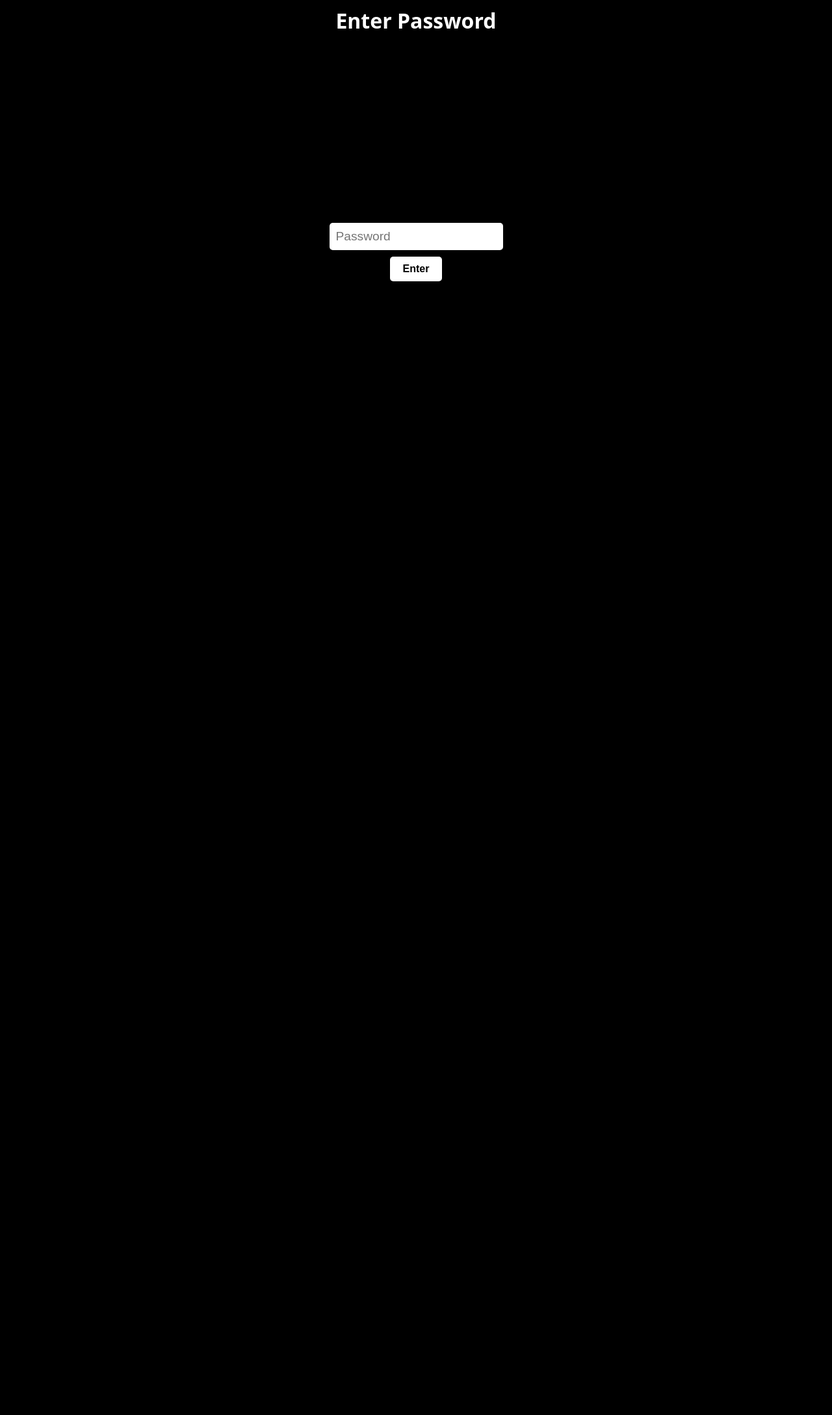
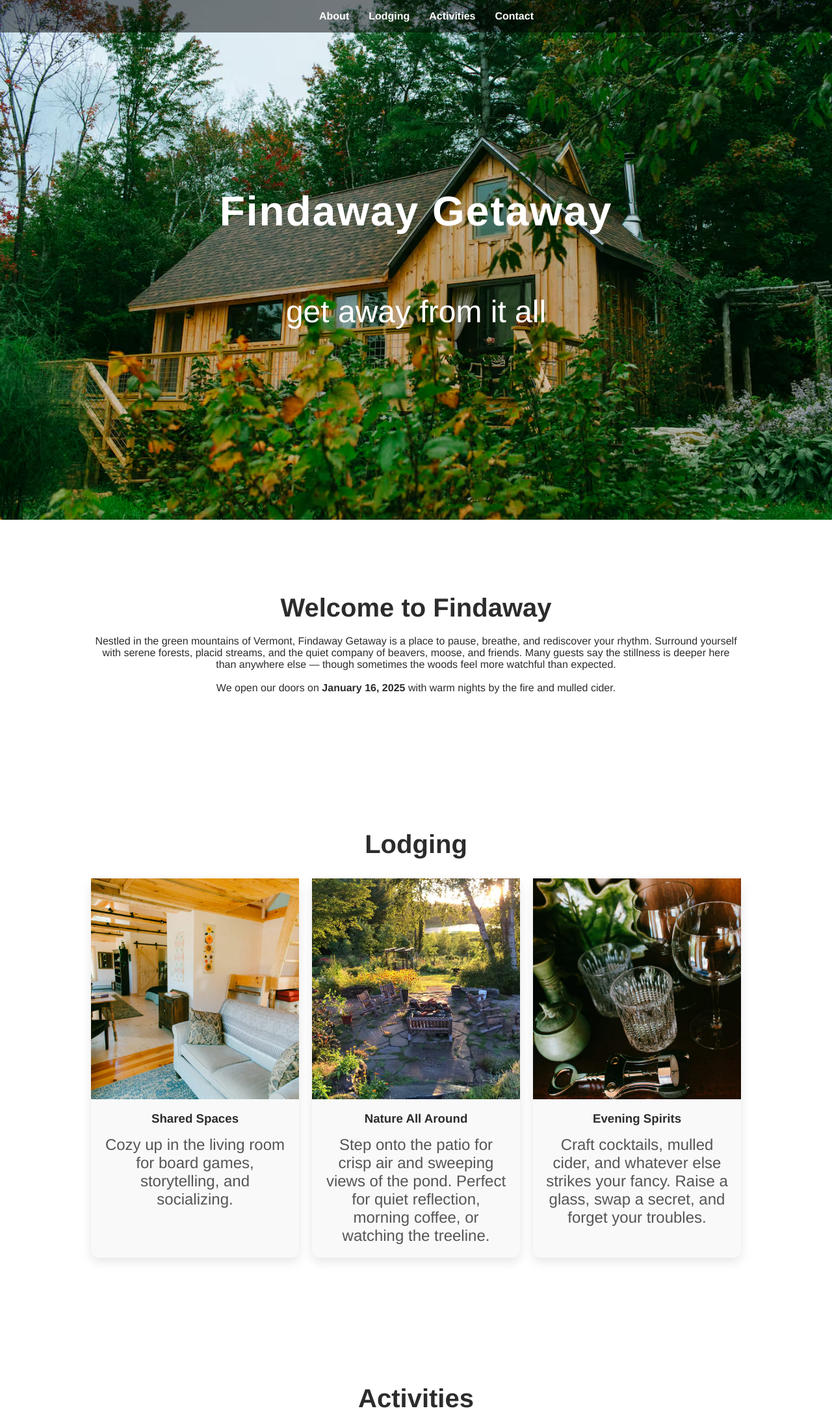
Before and after one commit to findaway-getaway/findaway-getaway.github.io, a plain HTML site: page index.html in a window 1280 px wide. Shown: the top 2178 px of the page at 65% size. Before the commit the page ends 800 px from the top, so only its background shows below. Drawn offline with Linux system fonts and the light colour scheme.

Commit message:
Inital commit to findaway

```diff
--- a/index.html
+++ b/index.html
@@ -1,91 +1,189 @@
-<!doctype html>
+<!DOCTYPE html>
 <html lang="en">
 <head>
-  <meta charset="utf-8">
-  <title>Choose.</title>
+  <meta charset="UTF-8" />
+  <meta name="viewport" content="width=device-width, initial-scale=1.0"/>
+  <title>Findaway Getaway</title>
   <style>
     body {
-      font-family: system-ui, sans-serif;
       margin: 0;
-      background: #000;
-      overflow: hidden;
+      font-family: 'Helvetica Neue', sans-serif;
+      color: #2c2c2c;
+      background-color: #fff;
     }
-
-    /* Password overlay */
-    #passwordOverlay {
+    header {
+      background: url('headshot.avif') no-repeat center/cover;
+      height: 100vh;
+      display: flex;
+      flex-direction: column;
+      justify-content: center;
+      align-items: center;
+      color: white;
+      text-align: center;
+    }
+    header h1 {
+      font-size: 4rem;
+      letter-spacing: 2px;
+    }
+    header p {
+      font-size: 3rem;
+    }
+    nav {
       position: fixed;
       top: 0;
-      left: 0;
       width: 100%;
-      height: 100%;
-      background: #000;
       display: flex;
       justify-content: center;
-      align-items: center;
-      flex-direction: column;
-      z-index: 10000;
-      color: #fff;
+      background: rgba(0,0,0,0.5);
+      padding: 1rem;
     }
-
-    #passwordOverlay input {
-      padding: 10px;
-      font-size: 1.2rem;
-      border-radius: 5px;
-      border: none;
-      margin-bottom: 10px;
-    }
-
-    #passwordOverlay button {
-      padding: 10px 20px;
-      font-size: 1rem;
-      cursor: pointer;
-      border-radius: 5px;
-      border: none;
-      background: #fff;
-      color: #000;
+    nav a {
+      color: white;
+      text-decoration: none;
+      margin: 0 15px;
       font-weight: bold;
     }
-
-    #errorMsg {
-        color: red;
-        visibility: hidden; /* always takes up space */
-        height: 1.2em;      /* reserve vertical space */
-        margin: 5px 0 0 0;  /* optional spacing */
+    section {
+      padding: 80px 20px;
+      text-align: center;
+      max-width: 1000px;
+      margin: auto;
     }
-
-
-    h1 {
-      position: fixed;
-      top: 10px;
+    section h2 {
+      font-size: 2.5rem;
+      margin-bottom: 20px;
+    }
+    .grid {
+        display: grid;
+        grid-template-columns: repeat(3, 1fr);
+        gap: 20px;
+        margin-top: 30px;
+    }
+    .card {
+      background: #f9f9f9;
+      border-radius: 12px;
+      box-shadow: 0 6px 16px rgba(0,0,0,0.1);
+      transition: transform 0.3s;
+    }
+    .card:hover {
+      transform: translateY(-5px);
+    }
+    .card img {
       width: 100%;
+      height: 340px;
+      object-fit: cover;
+    }
+    .card h3 {
+      margin: 15px;
+    }
+    .card p {
+      font-size: 1.5rem;
+      margin: 0 15px 20px;
+      color: #555;
+    }
+    footer {
+      background: #111;
+      color: #aaa;
+      padding: 30px;
       text-align: center;
-      color: #fff;
-      z-index: 1000;
-      margin: 0;
-      font-size: 2rem;
-    }
-    .moving-img {
-      position: absolute;
-      width: 100px;
-      cursor: pointer;
-      user-select: none;
-      z-index: 1;
-    }
-    .focused {
-      width: 300px;
-      z-index: 999; /* bring to front */
     }
   </style>
 </head>
 <body>
-  <h1>Choose.</h1>
-  <div id="passwordOverlay">
-    <h1>Enter Password</h1>
-    <input type="password" id="passwordInput" placeholder="Password">
-    <button id="passwordButton">Enter</button>
-    <p id="errorMsg" style="color:red; display:block;">Incorrect password</p>
-  </div>
+  <nav>
+    <a href="#about">About</a>
+    <a href="#rooms">Lodging</a>
+    <a href="#activities">Activities</a>
+    <a href="#contact">Contact</a>
+  </nav>
 
-  <script src="scatter.js"></script>
+  <header>
+    <h1>Findaway Getaway</h1>
+    <p>get away from it all</p>
+  </header>
+
+  <section id="about">
+      <h2>Welcome to Findaway</h2>
+      <p>
+      Nestled in the green mountains of Vermont, Findaway Getaway is a place to pause, breathe, and rediscover your rhythm.
+      Surround yourself with serene forests, placid streams, and the quiet company of beavers, moose, and friends.
+      Many guests say the stillness is deeper here than anywhere else — though sometimes the woods feel more watchful than expected.
+      <br><br>
+      We open our doors on <strong>January 16, 2025</strong> with warm nights by the fire and mulled cider.
+      </p>
+  </section>
+
+  <section id="rooms">
+      <h2>Lodging</h2>
+      <div class="grid">
+          <div class="card">
+              <img src="livingroom.avif" alt="Living room">
+              <h3>Shared Spaces</h3>
+              <p>
+              Cozy up in the living room for board games, storytelling, and socializing.
+              </p>
+          </div>
+          <div class="card">
+              <img src="patio.avif" alt="Patio">
+              <h3>Nature All Around</h3>
+              <p>
+              Step onto the patio for crisp air and sweeping views of the pond.
+              Perfect for quiet reflection, morning coffee, or watching the treeline.
+              </p>
+          </div>
+          <div class="card">
+              <img src="booze.avif" alt="Beverages">
+              <h3>Evening Spirits</h3>
+              <p>
+              Craft cocktails, mulled cider, and whatever else strikes your fancy.
+              Raise a glass, swap a secret, and forget your troubles.
+              </p>
+          </div>
+      </div>
+  </section>
+
+  <section id="activities">
+      <h2>Activities</h2>
+      <p>
+      Our staff have prepared a program full of mindful practices, community gatherings, and shared meals.
+      It'll be a weekend to remember.
+      </p>
+      <div class="grid">
+          <div class="card">
+              <img src="camelshump.webp" alt="Hike">
+              <h3>Daytime Hikes</h3>
+              <p>
+              Explore the Vermont woods together, spotting wildlife and telling tales.
+              Make sure to stick to the trails!
+              </p>
+          </div>
+          <div class="card">
+              <img src="campfire.png" alt="Campfire">
+              <h3>Evening Campfire</h3>
+              <p>
+              Gather ‘round for games, music, and maybe one or two stories better left untold.
+              </p>
+          </div>
+          <div class="card">
+              <img src="tarot.png" alt="Tarot cards">
+              <h3>Divination</h3>
+              <p>
+              See what your future holds.
+              </p>
+          </div>
+      </div>
+  </section>
+
+  <section id="contact">
+    <h2>Contact Us</h2>
+    <p>Email: welcome@findaway.com (can we do something fun with an email address?)
+    </p>
+    <p>Phone: +1 (555) 555-5555</p>
+    <p>Location: 111 Findaway Lane, Hinesburg VT</p>
+  </section>
+
+  <footer>
+    <p>© 2025 Findaway Getaway. All Rights Reserved.</p>
+  </footer>
 </body>
 </html>
```
Also changed, not shown: booze.avif (added), camelshump.webp (added), headshot.avif (added), hemp.avif (added), livingroom.avif (added), patio.avif (added), tarot.png (added), 1 other file.
